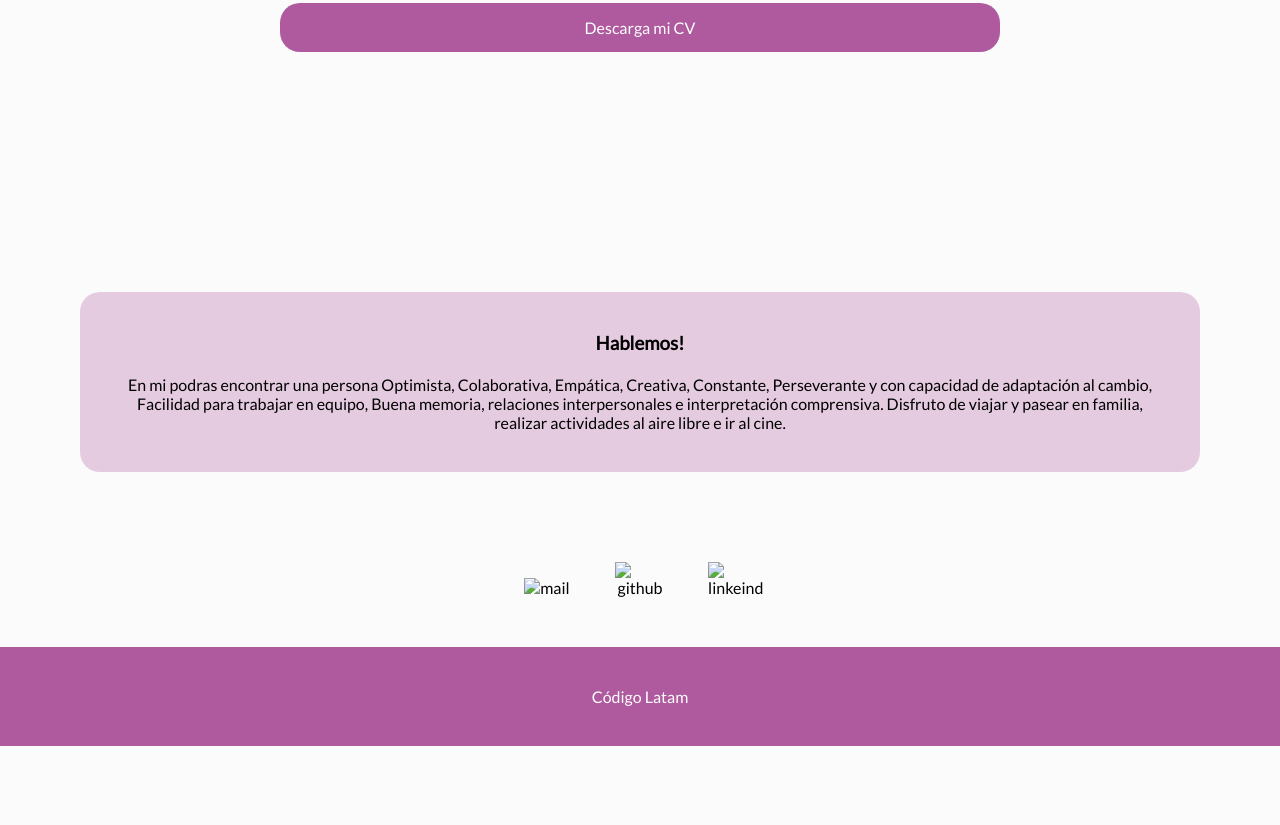
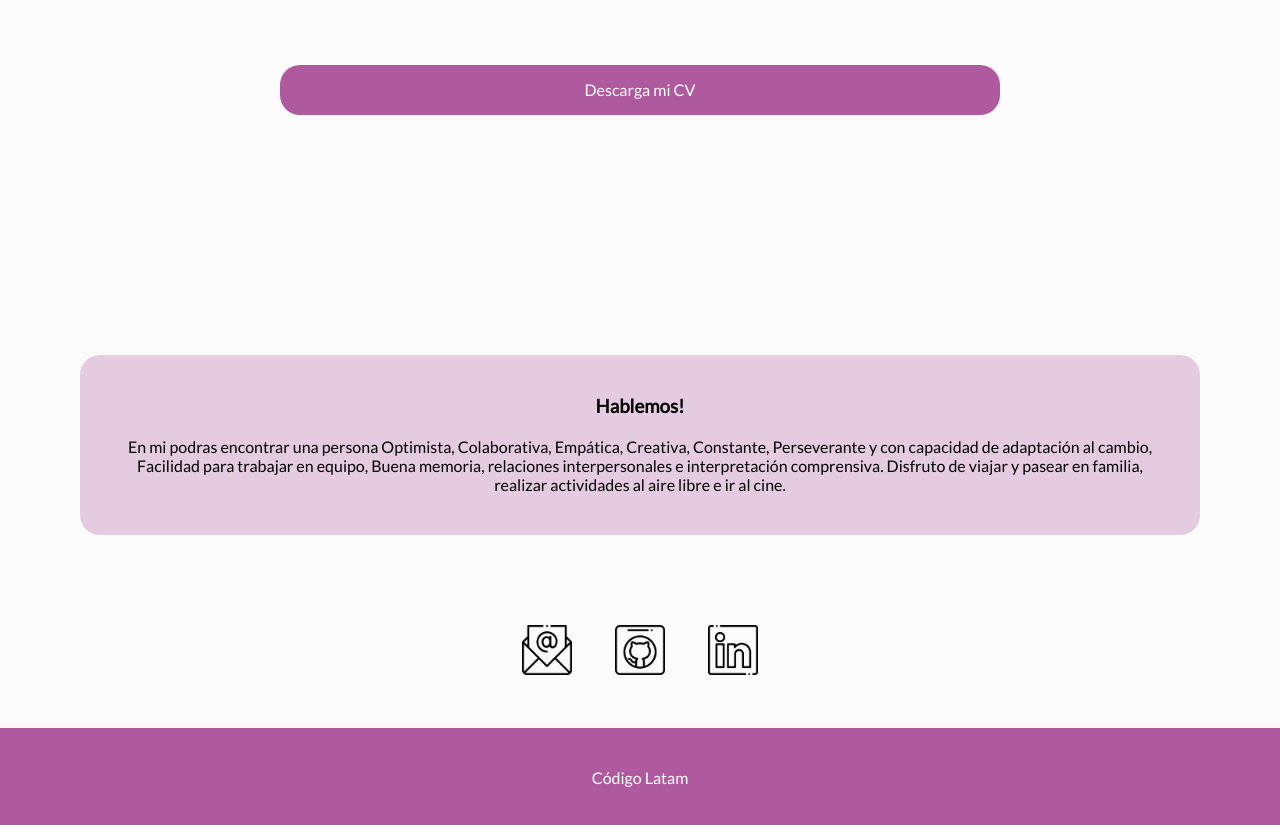
Before and after one commit to Joagr1211/miproyecto, a plain HTML site: page index.html in a window 1280 px wide. Shown: the part 751-1576 px from the top of the page. Before the commit the page ends 1497 px from the top, so only its background shows below. Drawn offline with Linux system fonts and the light colour scheme; the site is published under a folder, as on GitHub Pages, so addresses that start at the root find nothing.

Commit message:
cambio en imagenes

```diff
--- a/index.html
+++ b/index.html
@@ -13,7 +13,7 @@
     <header>
         <nav class="menu">
 
-        <img class="logo" src="/img/logo.jpg" alt="logo">
+        <img class="logo" src="./img/logo.jpg" alt="logo">
 
             <a href="#inicio">Inicio</a>
             <a href="#contacto">Contacto</a>
@@ -68,9 +68,9 @@
 </section>
 
 <ul>
-    <li><a href="mailto:joagr1211@gmail.com" target="_blank"><img src="/img/mail.png" alt="mail" width="50px"></a></li>
-    <li><a href="https://github.com/Joagr1211" target="_blank"><img src="/img/github.png" alt="github" width="50px"></a></li>
-    <li><a href="https://www.linkedin.com/in/johannagonzalez1211" target="_blank"><img src="/img/linkedin.png" alt="linkeind" width="50px"></a></li>
+    <li><a href="mailto:joagr1211@gmail.com" target="_blank"><img src="./img/mail.png" alt="mail" width="50px"></a></li>
+    <li><a href="https://github.com/Joagr1211" target="_blank"><img src="./img/github.png" alt="github" width="50px"></a></li>
+    <li><a href="https://www.linkedin.com/in/johannagonzalez1211" target="_blank"><img src="./img/linkedin.png" alt="linkeind" width="50px"></a></li>
 </ul>
 
 
```
